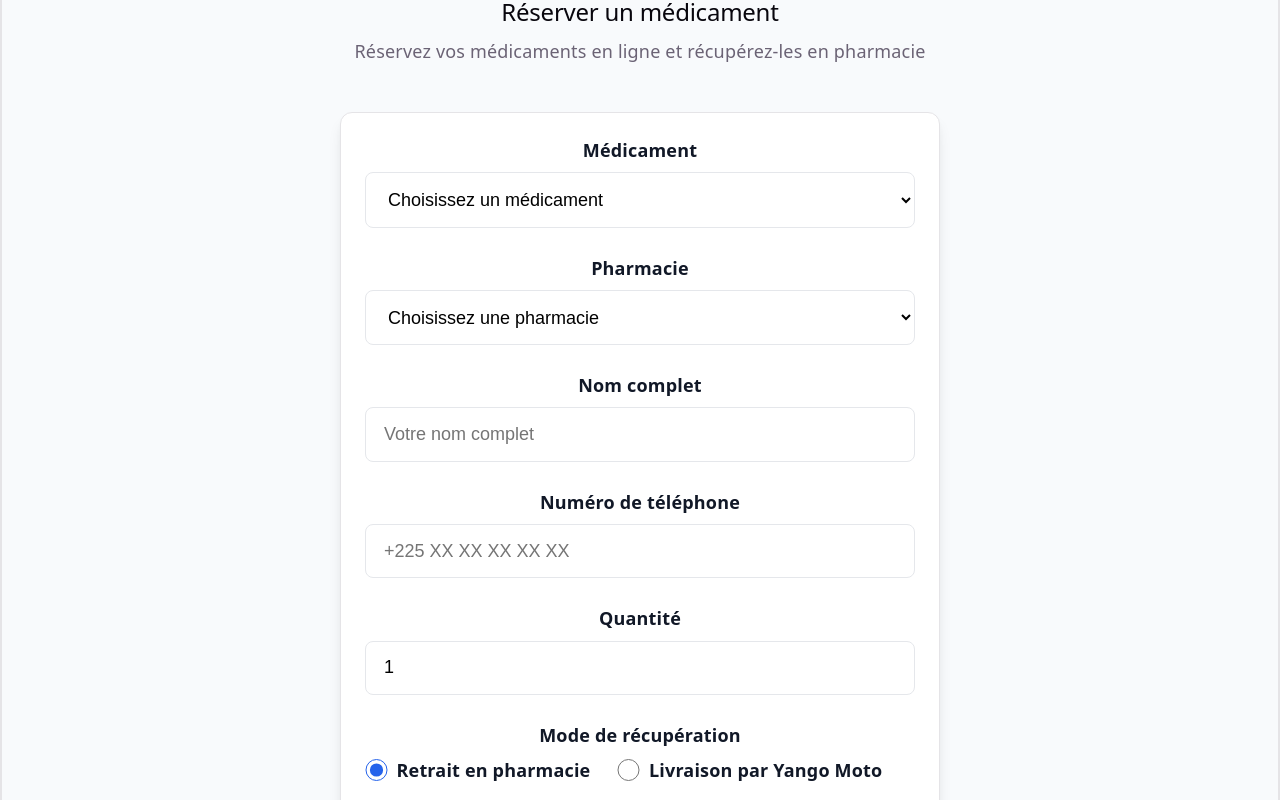
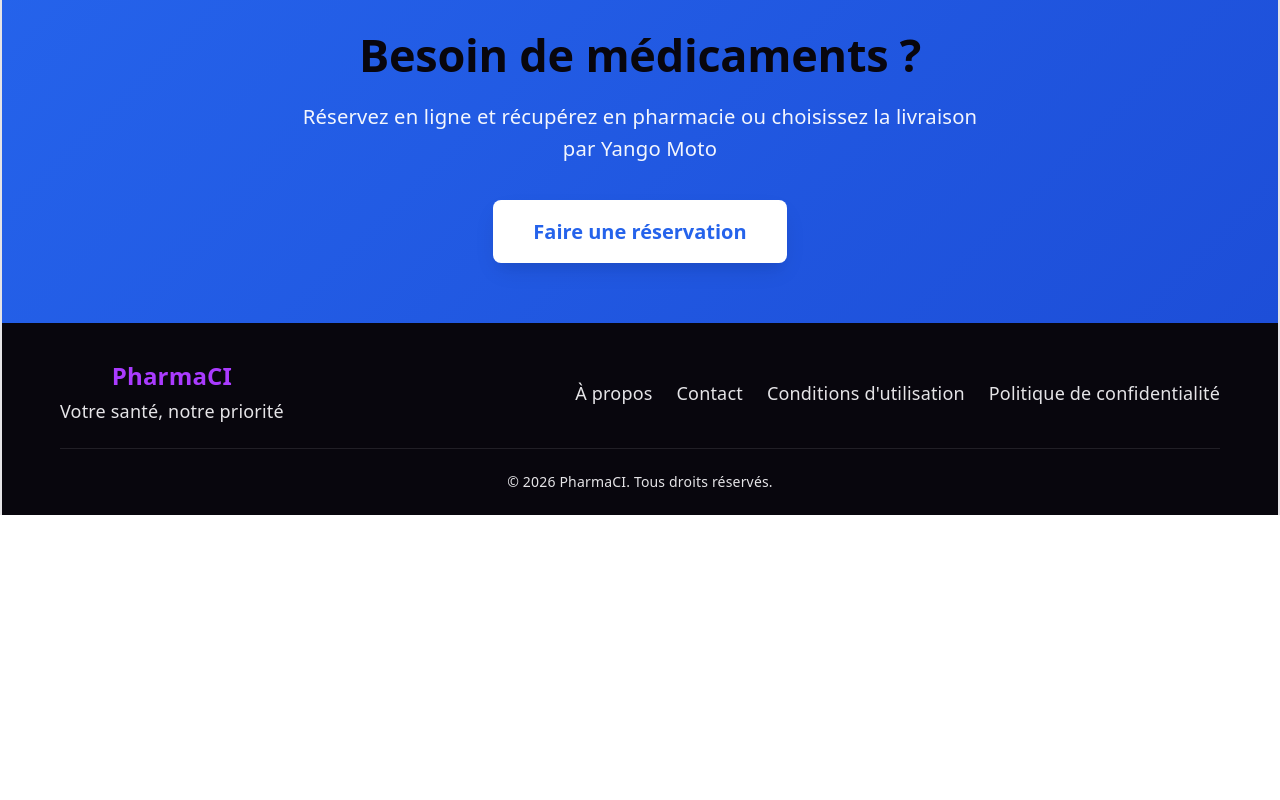
Before and after one commit to kouadio5486/PHARMACIE-, a Vue app in the folder frontend/: page / in a window 1280 px wide. Shown: the part 2940-3740 px from the top of the page. After the commit the page ends 3455 px from the top, so only its background shows below. Built offline with nearby package versions, Linux system fonts and the light colour scheme.

Commit message:
page d'accueil reservation bien propre

```diff
--- a/frontend/src/Views/HomeView.vue
+++ b/frontend/src/Views/HomeView.vue
@@ -1,5 +1,4 @@
 <script setup lang="ts">
-import { onMounted } from 'vue'
 import BaseButton from '../components/BaseButton.vue'
 import BaseCard from '../components/BaseCard.vue'
 import heroImage from '../assets/phar.jpg'
@@ -9,20 +8,6 @@ import metformineImage from '../assets/image/metformine.png'
 import phar1Image from '../assets/image/pha1.webp'
 import phar2Image from '../assets/image/phar2.jpg'
 import phar3Image from '../assets/image/phar3.avif'
-
-// Toggle delivery address based on selected mode
-onMounted(() => {
-  const modeInputs = document.querySelectorAll('input[name="mode"]')
-  const deliveryGroup = document.getElementById('deliveryAddressGroup')
-
-  modeInputs.forEach((input) => {
-    input.addEventListener('change', () => {
-      if (deliveryGroup) {
-        deliveryGroup.style.display = (input as HTMLInputElement).value === 'delivery' ? 'block' : 'none'
-      }
-    })
-  })
-})
 
 const features = [
   {
@@ -286,82 +271,14 @@ const features = [
     <!-- Réservation Section -->
     <section id="reservation" class="reservation-section">
       <div class="container">
-        <div class="section-header">
-          <h2 class="section-title">Réserver un médicament</h2>
-          <p class="section-subtitle">
-            Réservez vos médicaments en ligne et récupérez-les en pharmacie
+        <div class="reservation-cta">
+          <h2 class="cta-title">Besoin de médicaments ?</h2>
+          <p class="cta-subtitle">
+            Réservez en ligne et récupérez en pharmacie ou choisissez la livraison par Yango Moto
           </p>
-        </div>
-
-        <div class="reservation-form-container">
-          <BaseCard class="reservation-card">
-            <form class="reservation-form">
-              <div class="form-group">
-                <label for="medicament">Médicament</label>
-                <select id="medicament" class="form-input">
-                  <option value="">Choisissez un médicament</option>
-                  <option value="paracetamol">Paracétamol 500mg</option>
-                  <option value="amoxicilline">Amoxicilline 500mg</option>
-                  <option value="metformine">Metformine 850mg</option>
-                </select>
-              </div>
-
-              <div class="form-group">
-                <label for="pharmacie">Pharmacie</label>
-                <select id="pharmacie" class="form-input">
-                  <option value="">Choisissez une pharmacie</option>
-                  <option value="gare">Pharmacie de la Gare</option>
-                  <option value="leclerc">Pharmacie Leclerc</option>
-                  <option value="riviera">Pharmacie de Riviera</option>
-                </select>
-              </div>
-
-              <div class="form-group">
-                <label for="nom">Nom complet</label>
-                <input type="text" id="nom" class="form-input" placeholder="Votre nom complet" />
-              </div>
-
-              <div class="form-group">
-                <label for="phone">Numéro de téléphone</label>
-                <input type="tel" id="phone" class="form-input" placeholder="+225 XX XX XX XX XX" />
-              </div>
-
-              <div class="form-group">
-                <label for="quantity">Quantité</label>
-                <input type="number" id="quantity" class="form-input" min="1" value="1" />
-              </div>
-
-              <div class="form-group">
-                <label>Mode de récupération</label>
-                <div class="radio-group">
-                  <label class="radio-option">
-                    <input type="radio" name="mode" value="pickup" checked />
-                    <span>Retrait en pharmacie</span>
-                  </label>
-                  <label class="radio-option">
-                    <input type="radio" name="mode" value="delivery" />
-                    <span>Livraison par Yango Moto</span>
-                  </label>
-                </div>
-              </div>
-
-              <div class="form-group delivery-address" id="deliveryAddressGroup" style="display: none;">
-                <label for="address">Adresse de livraison</label>
-                <textarea id="address" class="form-input" rows="3" placeholder="Votre adresse complète"></textarea>
-              </div>
-
-              <div class="form-group">
-                <label for="date">Date souhaitée</label>
-                <input type="date" id="date" class="form-input" />
-              </div>
-
-              <div class="form-actions">
-                <BaseButton type="submit" size="large" class="submit-btn">
-                  Confirmer la réservation
-                </BaseButton>
-              </div>
-            </form>
-          </BaseCard>
+          <BaseButton size="extra-large" class="cta-button">
+            Faire une réservation
+          </BaseButton>
         </div>
       </div>
     </section>
@@ -706,82 +623,41 @@ const features = [
 
 /* Réservation Section */
 .reservation-section {
-  padding: 30px 0 80px;
-  background: #f8fafc;
+  padding: 60px 0;
+  background: linear-gradient(135deg, #2563eb 0%, #1d4ed8 100%);
+  color: white;
 }
 
-.reservation-form-container {
-  max-width: 600px;
+.reservation-cta {
+  text-align: center;
+  max-width: 700px;
   margin: 0 auto;
 }
 
-.reservation-card :deep(.base-card) {
-  padding: 2rem;
+.cta-title {
+  font-size: 2.5rem;
+  font-weight: 800;
+  margin-bottom: 1rem;
+  line-height: 1.2;
 }
 
-.reservation-form {
-  display: flex;
-  flex-direction: column;
-  gap: 1.5rem;
+.cta-subtitle {
+  font-size: 1.125rem;
+  margin-bottom: 2rem;
+  opacity: 0.95;
+  line-height: 1.6;
 }
 
-.form-group {
-  display: flex;
-  flex-direction: column;
-  gap: 0.5rem;
+.cta-button {
+  background: white;
+  color: #2563eb;
+  font-weight: 700;
+  box-shadow: 0 10px 25px -5px rgba(0, 0, 0, 0.1), 0 10px 10px -5px rgba(0, 0, 0, 0.04);
 }
 
-.form-group label {
-  font-size: 1rem;
-  font-weight: 600;
-  color: #111827;
-}
-
-.form-input {
-  padding: 0.875rem 1rem;
-  border: 1px solid #e5e7eb;
-  border-radius: 8px;
-  font-size: 1rem;
-  transition: border-color 0.2s ease, box-shadow 0.2s ease;
-  background: white;
-}
-
-.form-input:focus {
-  outline: none;
-  border-color: #2563eb;
-  box-shadow: 0 0 0 3px rgba(37, 99, 235, 0.1);
-}
-
-.radio-group {
-  display: flex;
-  gap: 1.5rem;
-  flex-wrap: wrap;
-}
-
-.radio-option {
-  display: flex;
-  align-items: center;
-  gap: 0.5rem;
-  cursor: pointer;
-}
-
-.radio-option input[type="radio"] {
-  width: 1.25rem;
-  height: 1.25rem;
-  accent-color: #2563eb;
-}
-
-.radio-option span {
-  font-size: 1rem;
-  color: #111827;
-}
-
-.form-actions {
-  margin-top: 0.5rem;
-}
-
-.submit-btn {
-  width: 100%;
+.cta-button:hover {
+  transform: translateY(-2px);
+  box-shadow: 0 20px 25px -5px rgba(0, 0, 0, 0.1), 0 10px 10px -5px rgba(0, 0, 0, 0.04);
 }
 
 /* Footer */
--- a/frontend/src/components/BaseButton.vue
+++ b/frontend/src/components/BaseButton.vue
@@ -1,7 +1,7 @@
 <script setup lang="ts">
 interface Props {
   variant?: 'primary' | 'secondary' | 'outline'
-  size?: 'small' | 'medium' | 'large'
+  size?: 'small' | 'medium' | 'large' | 'extra-large'
   disabled?: boolean
 }
 
@@ -82,4 +82,9 @@ const props = withDefaults(defineProps<Props>(), {
   padding: 14px 28px;
   font-size: 18px;
 }
+
+.size-extra-large {
+  padding: 18px 40px;
+  font-size: 20px;
+}
 </style>
```
